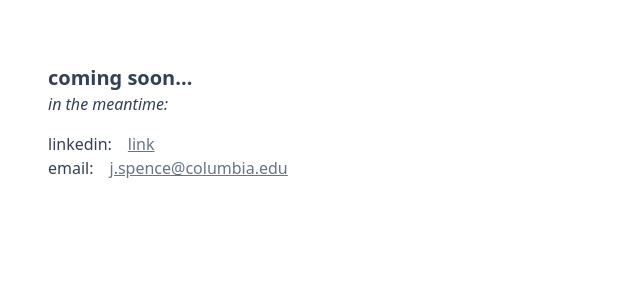
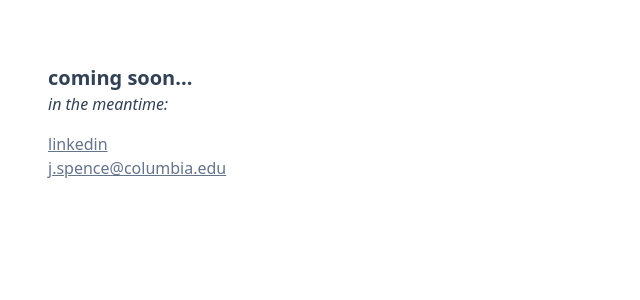
Before and after one commit to JeremySpence272/me, a React (Vite) app: page / in a window 1280 px wide. Shown: the top 300 px of the page, without its empty margins (0-640 px from the left). Built offline with nearby package versions, Linux system fonts and the light colour scheme.

Commit message:
update margins

```diff
--- a/src/App.tsx
+++ b/src/App.tsx
@@ -4,18 +4,16 @@ const App: React.FC = () => {
       <h1 className="text-xl mt-16 ml-12 font-bold">coming soon... </h1>
       <p className="ml-12 italic"> in the meantime:</p>
       <p className="ml-12 mt-4">
-        linkedin:
         <a
-          className="ml-4 text-slate-500 underline"
+          className="text-slate-500 underline"
           href="https://www.linkedin.com/in/jspence272/"
         >
-          link
+          linkedin
         </a>
       </p>
       <p className="ml-12">
-        email:
         <a
-          className="ml-4 text-slate-500 underline"
+          className="text-slate-500 underline"
           href="mailto@j.spence@columbia.edu"
         >
           j.spence@columbia.edu
```
